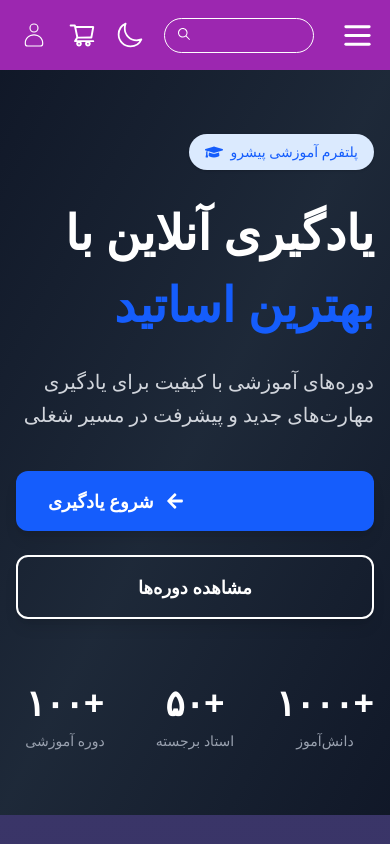
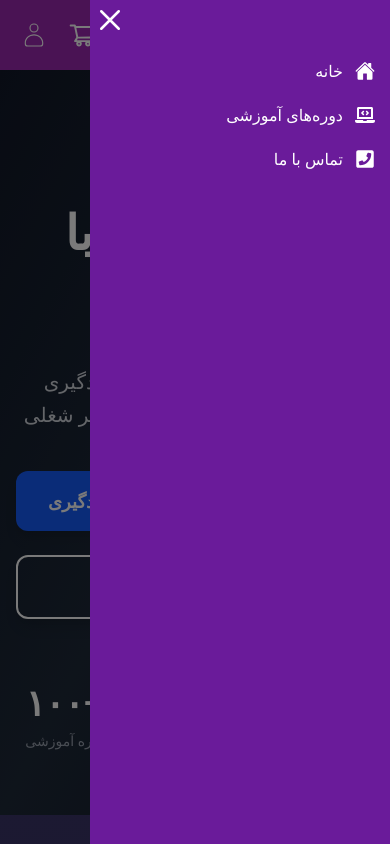
Before and after one commit to mohamed1383/course-site, a React (Vite) app: page / in a window 390 px wide. Both pictures are taken after a click on the icon 357 px from the left and 35 px from the top of the page. Shown: the top 844 px of the page. Built offline with nearby package versions, Linux system fonts and the light colour scheme.

Commit message:
create-mobileSize-navbar

```diff
--- a/src/components/header/navbar.tsx
+++ b/src/components/header/navbar.tsx
@@ -2,8 +2,13 @@ import React from 'react'
 import { useMediaQuery } from 'react-responsive';
 import { useEffect, useState } from 'react';
 import { LuMenu } from "react-icons/lu";
+import { FaLaptopCode } from "react-icons/fa";
+import { FaPhoneSquare } from "react-icons/fa";
+import { IoHome } from "react-icons/io5";
+import { IoCloseOutline } from "react-icons/io5";
 
 export default function Navbar() {
+
 
   let courses = [{
     subject: "فرانت اند",
@@ -15,6 +20,7 @@ export default function Navbar() {
   },
   ]
 
+  const [mobileMenu, setMobileMenu] = useState(false)
   const size1 = useMediaQuery({ query: "(max-width: 1100px)" })
   const [isSize1, setIsMobile] = useState(false)
 
@@ -24,7 +30,32 @@ export default function Navbar() {
 
   return (
     <>
-      <LuMenu className={`${isSize1 ? '' : "hidden"} w-[35px] h-[35px] cursor-pointer`}></LuMenu>
+      <LuMenu onClick={() => setMobileMenu(true)} className={`${isSize1 ? '' : "hidden"} w-[35px] h-[35px] cursor-pointer`}></LuMenu>
+
+      <div
+        className={`fixed top-0 right-0 w-[300px] h-[100vh] z-30 bg-[#6A1B9A] transform transition-transform duration-300 ${mobileMenu ? 'translate-x-0' : 'translate-x-full'
+          }`}
+      >
+        <IoCloseOutline
+          onClick={() => setMobileMenu(false)}
+          className="absolute left-0 w-10 h-10 transition-all cursor-pointer hover:text-red-500 hover:scale-[1.1] hover:rotate-[15deg]"
+        />
+
+        <ul className="absolute right-[5%] top-[7%] space-y-5 text-white">
+          <li className="group text-right flex items-center gap-3 justify-end cursor-pointer transition-colors duration-300 hover:text-yellow-300">
+            خانه <IoHome className="text-xl transition-transform duration-300 group-hover:scale-110" />
+          </li>
+          <li className="group text-right flex items-center gap-3 justify-end cursor-pointer transition-colors duration-300 hover:text-yellow-300">
+            دوره‌های آموزشی <FaLaptopCode className="text-xl transition-transform duration-300 group-hover:scale-110" />
+          </li>
+          <li className="group text-right flex items-center gap-3 justify-end cursor-pointer transition-colors duration-300 hover:text-yellow-300">
+            تماس با ما <FaPhoneSquare className="text-xl transition-transform duration-300 group-hover:scale-110" />
+          </li>
+        </ul>
+      </div>
+
+
+      <div className={`${mobileMenu ? '' : 'hidden'} absolute top-0 bottom-0 right-0 left-0 w-full h-full bg-[#00000085] z-20`}></div>
 
       <ul style={{
         display: `${isSize1 ? "none" : "flex"}`, gap: "50px", listStyleType: "none",
```
